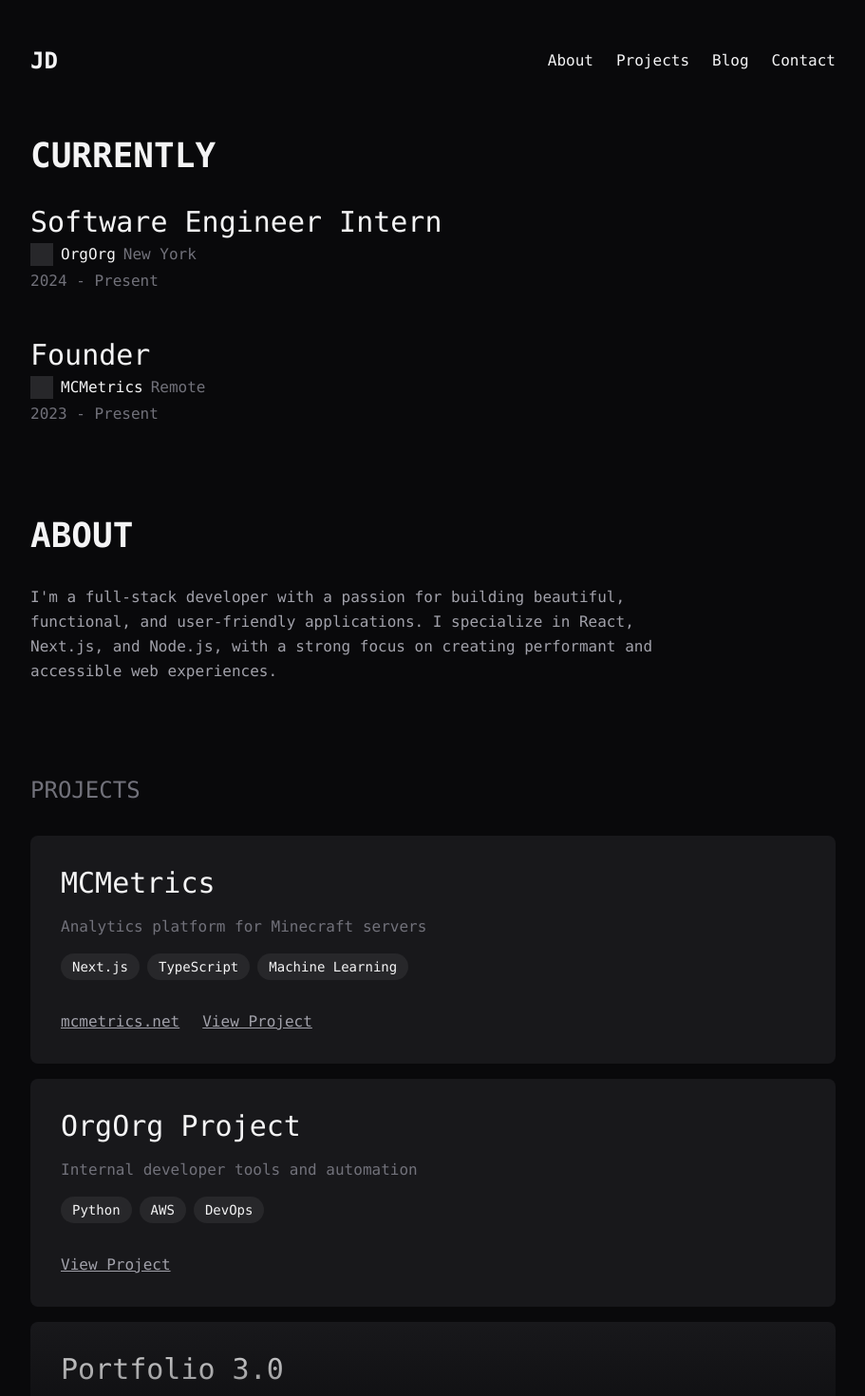
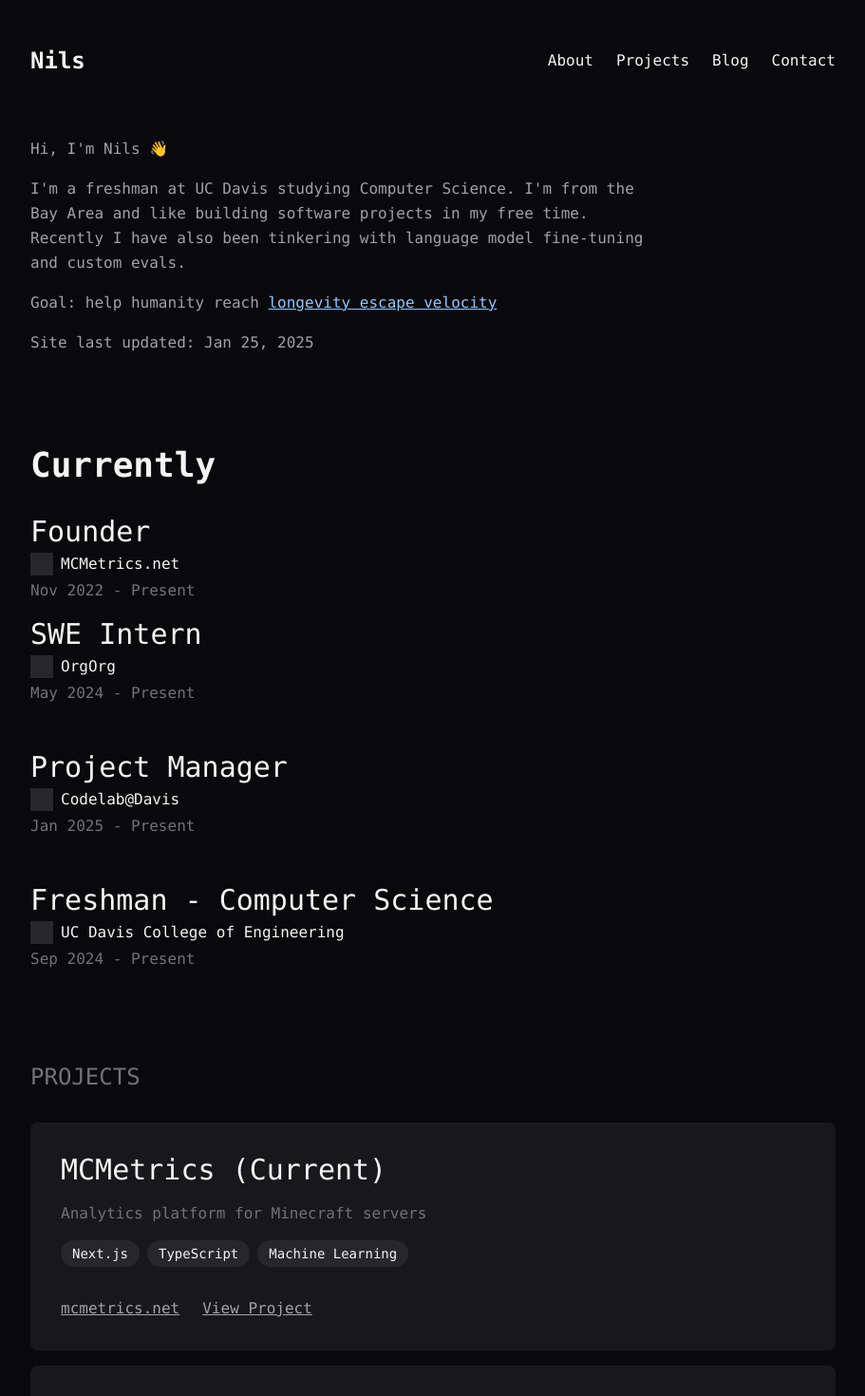
Before and after one commit to nf-projects/nilsfleig.com, a Next.js app: page / in a window 1280 px wide. Shown: the top 1470 px of the page at 95% size, without its empty margins (184-1095 px from the left). Built offline with nearby package versions, Linux system fonts and the light colour scheme.

Commit message:
overhaul homepage

```diff
--- a/app/page.tsx
+++ b/app/page.tsx
@@ -1,65 +1,119 @@
-import Link from "next/link"
-import Image from "next/image"
-import { Github, Mail, Linkedin } from "lucide-react"
-import { ProjectList } from "./components/project-list"
+import Link from "next/link";
+import Image from "next/image";
+import { Github, Mail, Linkedin } from "lucide-react";
+import { ProjectList } from "./components/project-list";
 
 export default function Page() {
 	return (
 		<div className="mx-auto max-w-4xl px-6 py-12">
 			<header className="mb-16 flex items-center justify-between">
 				<Link href="/" className="text-2xl font-bold">
-          JD
+					Nils
 				</Link>
 				<nav className="flex gap-6">
 					<Link href="#about" className="hover:text-primary transition-colors">
 						About
 					</Link>
-          <Link href="#projects" className="hover:text-primary transition-colors">
+					<Link
+						href="#projects"
+						className="hover:text-primary transition-colors"
+					>
 						Projects
 					</Link>
-          <Link href="/blog" className="hover:text-primary transition-colors">
+					<Link href="#blog" className="hover:text-primary transition-colors">
 						Blog
 					</Link>
-          <Link href="#contact" className="hover:text-primary transition-colors">
+					<Link
+						href="#contact"
+						className="hover:text-primary transition-colors"
+					>
 						Contact
 					</Link>
 				</nav>
 			</header>
 
 			<main className="space-y-24">
+				<section id="about" className="space-y-4">
+					{/* <h2 className="text-4xl font-bold mb-8">ABOUT</h2> */}
+					<p className="text-zinc-400 leading-relaxed max-w-2xl">
+						Hi, I'm Nils 👋
+					</p>
+					<p className="text-zinc-400 leading-relaxed max-w-2xl">
+						I'm a freshman at UC Davis studying Computer Science. I'm from the
+						Bay Area and like building software projects in my free time.
+						Recently I have also been tinkering with language model fine-tuning
+						and custom evals.
+					</p>
+					<p className="text-zinc-400 leading-relaxed max-w-2xl">
+						Goal: help humanity reach{" "}
+						<a
+							href="https://en.wikipedia.org/wiki/Longevity_escape_velocity"
+							className="text-blue-300 underline"
+						>
+							longevity escape velocity
+						</a>
+					</p>
+					<p className="text-zinc-400 leading-relaxed max-w-2xl">
+						Site last updated: Jan 25, 2025
+					</p>
+				</section>
+
 				<section id="currently" className="space-y-4">
-          <h2 className="text-4xl font-bold mb-8">CURRENTLY</h2>
+					<h2 className="text-4xl font-bold mb-8">Currently</h2>
+
+					<div className="space-y-1">
+						<h3 className="text-3xl font-mono">Founder</h3>
+						<Link
+							href="/projects/mcmetrics"
+							className="flex items-center gap-2 hover:text-primary transition-colors"
+						>
+							<div className="w-6 h-6 bg-zinc-800"></div>
+							<span className="font-mono">MCMetrics.net</span>
+						</Link>
+						<p className="font-mono text-zinc-500">Nov 2022 - Present</p>
+					</div>
 
 					<div className="space-y-12">
 						<div className="space-y-1">
-              <h3 className="text-3xl font-mono">Software Engineer Intern</h3>
-              <Link href="https://orgorg.com" className="flex items-center gap-2 hover:text-primary transition-colors">
+							<h3 className="text-3xl font-mono">SWE Intern</h3>
+							<Link
+								href="https://orgorg.com"
+								className="flex items-center gap-2 hover:text-primary transition-colors"
+							>
 								<div className="w-6 h-6 bg-zinc-800"></div>
 								<span className="font-mono">OrgOrg</span>
-                <span className="font-mono text-zinc-500">New York</span>
 							</Link>
-              <p className="font-mono text-zinc-500">2024 - Present</p>
+							<p className="font-mono text-zinc-500">May 2024 - Present</p>
 						</div>
 
 						<div className="space-y-1">
-              <h3 className="text-3xl font-mono">Founder</h3>
-              <Link href="/projects/mcmetrics" className="flex items-center gap-2 hover:text-primary transition-colors">
+							<h3 className="text-3xl font-mono">Project Manager</h3>
+							<Link
+								href="https://www.codelabdavis.com/"
+								className="flex items-center gap-2 hover:text-primary transition-colors"
+							>
 								<div className="w-6 h-6 bg-zinc-800"></div>
-                <span className="font-mono">MCMetrics</span>
-                <span className="font-mono text-zinc-500">Remote</span>
+								<span className="font-mono">Codelab@Davis</span>
 							</Link>
-              <p className="font-mono text-zinc-500">2023 - Present</p>
+							<p className="font-mono text-zinc-500">Jan 2025 - Present</p>
+						</div>
+
+						<div className="space-y-1">
+							<h3 className="text-3xl font-mono">
+								Freshman - Computer Science
+							</h3>
+							<Link
+								href="https://cs.ucdavis.edu/"
+								className="flex items-center gap-2 hover:text-primary transition-colors"
+							>
+								<div className="w-6 h-6 bg-zinc-800"></div>
+								<span className="font-mono">
+									UC Davis College of Engineering
+								</span>
+							</Link>
+							<p className="font-mono text-zinc-500">Sep 2024 - Present</p>
 						</div>
 					</div>
-        </section>
-
-        <section id="about" className="space-y-4">
-          <h2 className="text-4xl font-bold mb-8">ABOUT</h2>
-          <p className="text-zinc-400 leading-relaxed max-w-2xl">
-            I'm a full-stack developer with a passion for building beautiful, functional, and user-friendly
-            applications. I specialize in React, Next.js, and Node.js, with a strong focus on creating performant and
-            accessible web experiences.
-          </p>
 				</section>
 
 				<section id="projects" className="space-y-8">
@@ -71,7 +125,11 @@ export default function Page() {
 					<h2 className="text-2xl font-mono text-zinc-500">BLOG</h2>
 					<div className="space-y-4">
 						{blogPosts.map((post) => (
-              <Link key={post.slug} href={`/blog/${post.slug}`} className="block space-y-1 group">
+							<Link
+								key={post.slug}
+								href={`/blog/${post.slug}`}
+								className="block space-y-1 group"
+							>
 								<h3 className="text-xl font-mono group-hover:text-primary group-hover:underline transition-colors">
 									{post.title}
 								</h3>
@@ -82,10 +140,10 @@ export default function Page() {
 				</section>
 
 				<section id="contact" className="space-y-8">
-          <h2 className="text-2xl font-mono text-zinc-500">CONTACT</h2>
+					<h2 className="text-2xl font-mono text-zinc-500">LINKS</h2>
 					<div className="flex gap-6">
 						<Link
-              href="https://github.com"
+							href="https://github.com/nf-projects"
 							className="flex items-center gap-2 text-zinc-400 hover:text-primary transition-colors"
 							target="_blank"
 							rel="noopener noreferrer"
@@ -94,7 +152,7 @@ export default function Page() {
 							<span>GitHub</span>
 						</Link>
 						<Link
-              href="https://linkedin.com"
+							href="https://linkedin.com/in/nils-fleig"
 							className="flex items-center gap-2 text-zinc-400 hover:text-primary transition-colors"
 							target="_blank"
 							rel="noopener noreferrer"
@@ -103,36 +161,31 @@ export default function Page() {
 							<span>LinkedIn</span>
 						</Link>
 						<Link
-              href="mailto:hello@example.com"
+							href="mailto:nbfleig@ucdavis.edu"
 							className="flex items-center gap-2 text-zinc-400 hover:text-primary transition-colors"
 						>
 							<Mail className="h-5 w-5" />
-              <span>Email</span>
+							<span>nbfleig@ucdavis.edu</span>
 						</Link>
 					</div>
 				</section>
 			</main>
 		</div>
-  )
+	);
 }
 
 const projects = [
 	{
-    title: "MCMetrics",
+		title: "MCMetrics (Current)",
 		description: "Analytics platform for Minecraft servers",
 		slug: "mcmetrics",
 		technologies: ["Next.js", "TypeScript", "Machine Learning"],
 		website: "mcmetrics.net",
 	},
 	{
-    title: "OrgOrg Project",
-    description: "Internal developer tools and automation",
-    slug: "orgorg",
-    technologies: ["Python", "AWS", "DevOps"],
-  },
-  {
 		title: "Portfolio 3.0",
-    description: "Personal portfolio website built with Next.js and TailwindCSS",
+		description:
+			"Personal portfolio website built with Next.js and TailwindCSS",
 		slug: "portfolio",
 		technologies: ["Next.js", "TailwindCSS", "TypeScript"],
 	},
@@ -148,7 +201,7 @@ const projects = [
 		slug: "task-manager",
 		technologies: ["Vue.js", "Firebase", "TailwindCSS"],
 	},
-]
+];
 
 const blogPosts = [
 	{
@@ -161,4 +214,4 @@ const blogPosts = [
 		slug: "future-of-developer-tools",
 		date: "January 1, 2024",
 	},
-]
+];
```
Also changed, not shown: 1 other file (tests, documents, lock files or other folders). Lines whose indentation alone changed are shown as unchanged.
